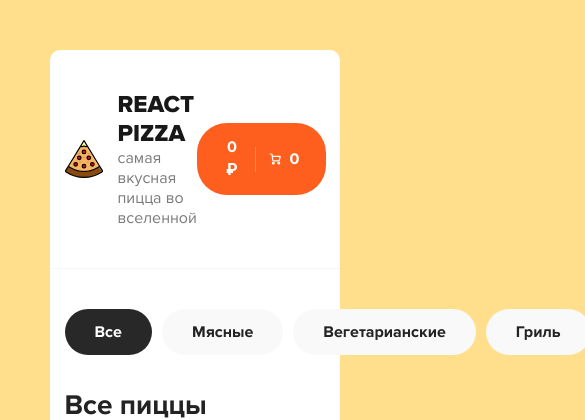
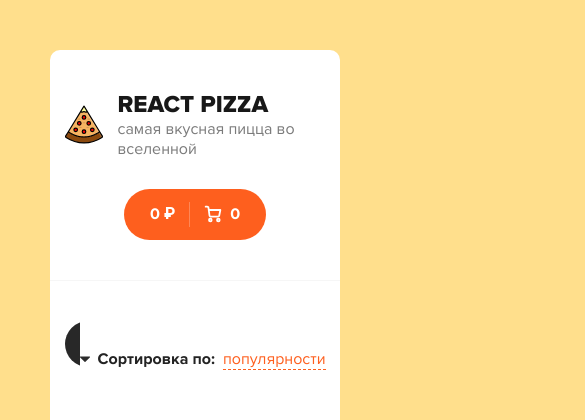
Before and after one commit to mrbushik/React-Pizza, a React (Create React App) app: page / in a window 390 px wide. Shown: the top 420 px of the page, 585 px wide, since content can reach past the window. Built offline with nearby package versions, Linux system fonts and the light colour scheme; data requests are answered from the project's data file.

Commit message:
edit adaptive

```diff
--- a/src/pages/Cart.jsx
+++ b/src/pages/Cart.jsx
@@ -79,7 +79,7 @@ const onMinusItem = (id) =>{
           <svg width="8" height="14" viewBox="0 0 8 14" fill="none" xmlns="http://www.w3.org/2000/svg">
 <path d="M7 13L1 6.93015L6.86175 1" stroke="#D3D3D3" strokeWidth="1.5" strokeLinecap="round" strokeLinejoin="round"/>
 </svg>
-    <Link to="/">
+<Link to="/" >
       <span>Вернуться назад</span>
     </Link>
         </a>
--- a/src/scss/components/_categories.scss
+++ b/src/scss/components/_categories.scss
@@ -1,6 +1,15 @@
 @import 'variables';
 
 .categories {
+  flex: 1;
+  max-width: 80%;
+  overflow: auto;
+
+  @media (max-width: 768px) {
+    max-width: 100%;
+    margin-bottom: 30px;
+  }
+
   ul {
     display: flex;
 
--- a/src/scss/components/_header.scss
+++ b/src/scss/components/_header.scss
@@ -8,6 +8,15 @@
     display: flex;
     align-items: center;
     justify-content: space-between;
+    @media (max-width: 768px) {
+      flex-direction: column;
+    }
+  }
+
+  @media (max-width: 768px) {
+    &__cart {
+      margin-top: 30px;
+    }
   }
 
   &__logo {
```
